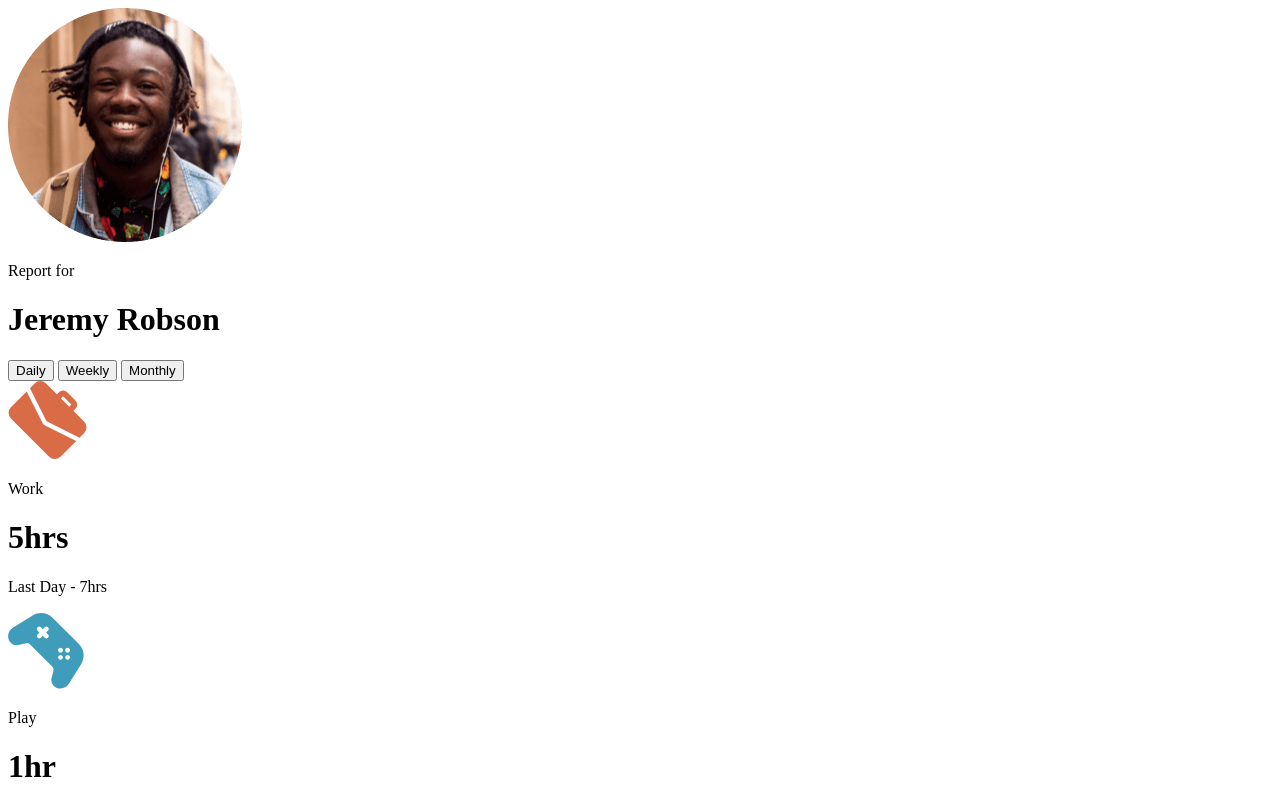
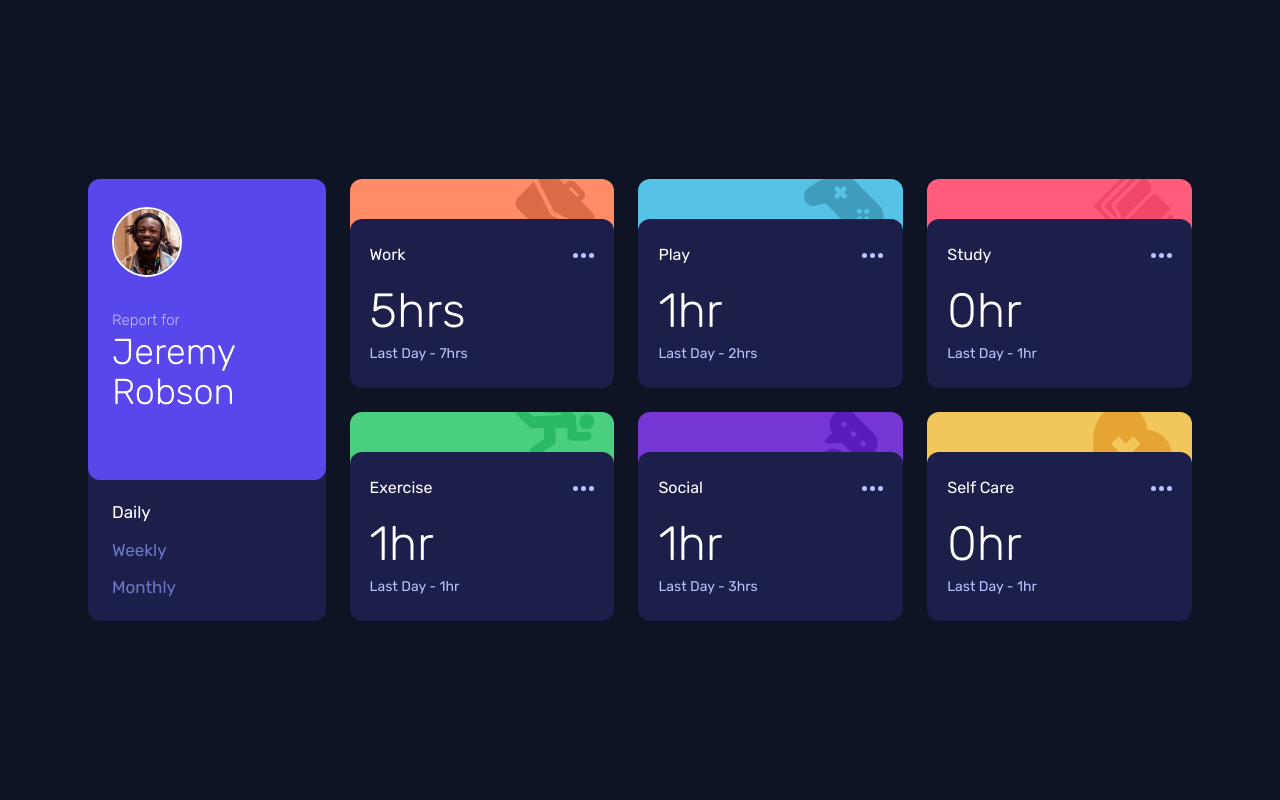
Before and after one commit to Faojulazim/time-tracking-dashboard-main, a plain HTML site: page index.html in a window 1280 px wide. Shown: the top 800 px of the page. Drawn offline with nearby package versions, Linux system fonts and the light colour scheme.

Commit message:
tailwindcss update

```diff
--- a/index.html
+++ b/index.html
@@ -9,9 +9,8 @@
       href="https://fonts.googleapis.com/css2?family=Rubik:ital,wght@0,300..900;1,300..900&display=swap"
       rel="stylesheet"
     />
-    <!-- <script src="https://cdn.tailwindcss.com"></script> -->
+    <script src="https://cdn.tailwindcss.com"></script>
     <script src="tailwind.config.js"></script>
-    <!-- <link rel="stylesheet" href="style.css" /> -->
     <title>Frontend Mentor | Time tracking dashboard</title>
   </head>
   <body
```
